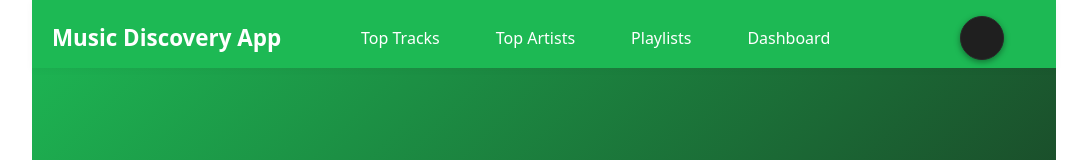
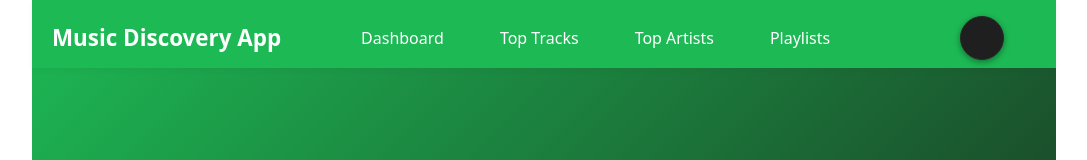
Before and after one commit to Vdujour/music-discovery-app, a React (Vite) app: page / in a window 1280 px wide. Shown: the top 160 px of the page, without its empty margins (96-1183 px from the left). Built offline with nearby package versions, Linux system fonts and the light colour scheme; no server answers.

Commit message:
chore: 🔧 order the navlinks

```diff
--- a/src/components/MainNav/MainNav.jsx
+++ b/src/components/MainNav/MainNav.jsx
@@ -77,10 +77,10 @@ export default function MainNav() {
   return (
     <div className="main-nav-wrapper">
       <nav className="layout-nav main-nav-flex">
+        <DashboardLink />
         <TopTracksLink />
         <TopArtistsLink />
         <PlaylistsLink />
-        <DashboardLink />
       </nav>
       <AccountNav profile={profile} loading={loading} error={error} />
     </div>
```
